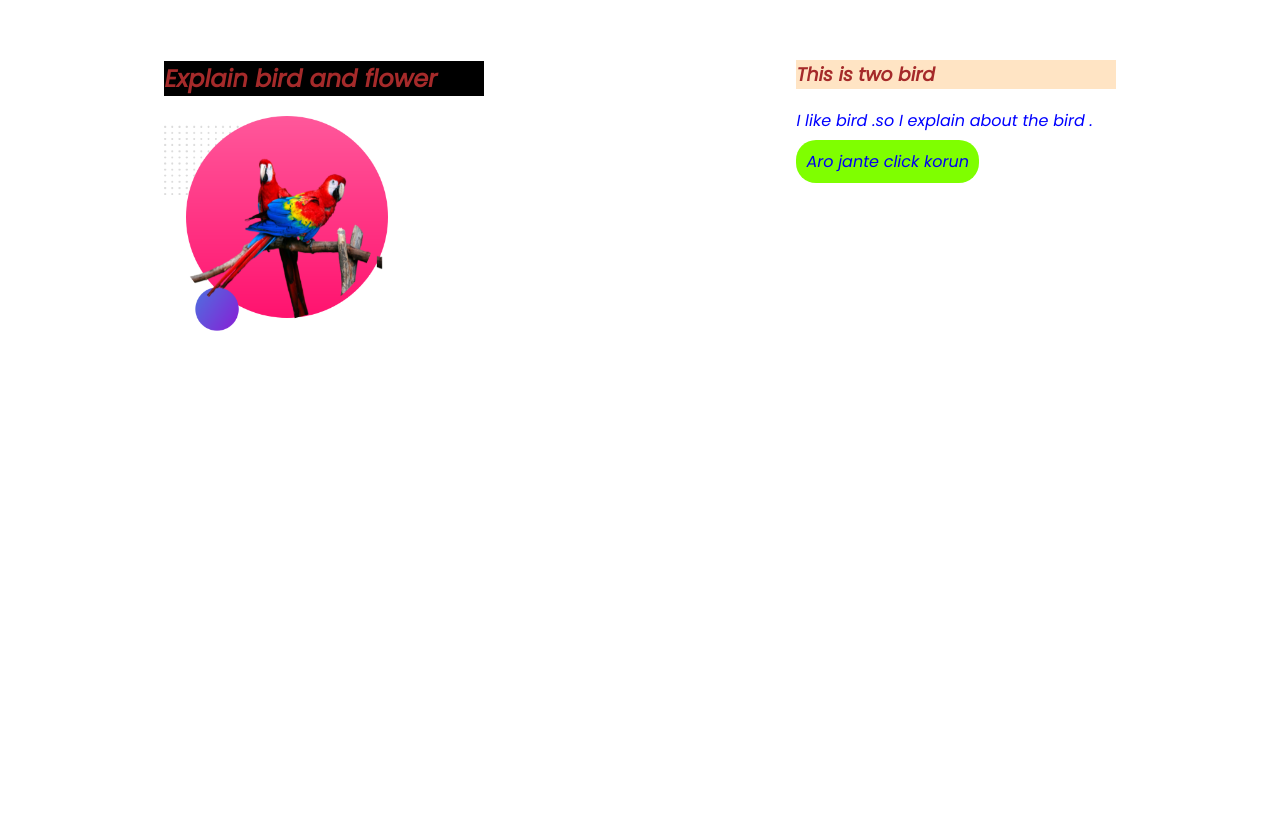
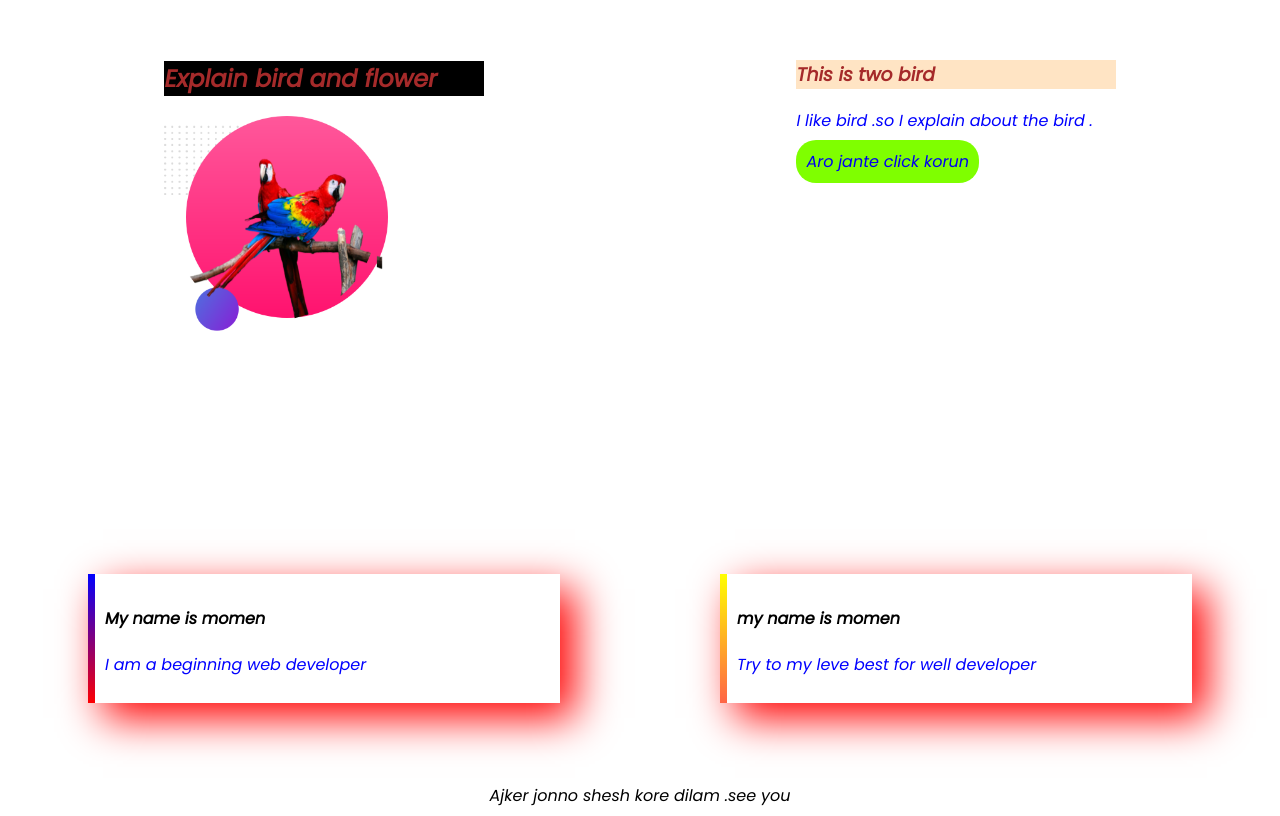
Before and after one commit to momenahmed019024/portfolio-2, a plain HTML site: page index.html in a window 1280 px wide. Shown: the part 123-939 px from the top of the page. Before the commit the page ends 800 px from the top, so only its background shows below. Drawn offline with Linux system fonts and the light colour scheme.

Commit message:
added-style

```diff
--- a/index.html
+++ b/index.html
@@ -28,7 +28,22 @@
                 korun</a>
         </div>
 
-        <section>
+    </section>
+    <section>
+        <div id="change" class="helf">
+            <h4>My name is momen</h4>
+            <p>I am a beginning web developer</p>
+        </div>
+        <div id="deffrence" class="helf">
+            <h4>my name is momen</h4>
+            <p>Try to my leve best for well developer</p>
+        </div>
+
+    </section>
+    <footer>
+        Ajker jonno shesh kore dilam .see you
+
+    </footer>
 
 
 
--- a/style.css
+++ b/style.css
@@ -27,7 +27,7 @@ h3 {
     margin: 30px;
     border: 50px;
     padding: 10%;
-    background-image: ;
+
 }
 
 .width img {
@@ -38,7 +38,31 @@ h3 {
     text-decoration: none;
     background-color: chartreuse;
     padding: 10px 10px;
-    border-radius: 20px;
+    border-radius: 20px
+}
+
+.helf {
+    width: 50%;
+    margin: 80px;
+
+    box-shadow: 15px 15px 40px red;
+    padding: 10px;
 
 
 }
+
+footer {
+    text-align: center;
+}
+
+#change {
+    border-left: 7px solid;
+    border-image: linear-gradient(blue, red);
+    border-image-slice: 1;
+}
+
+#deffrence {
+    border-left: 7px solid;
+    border-image: linear-gradient(yellow, tomato);
+    border-image-slice: 1;
+}
```
